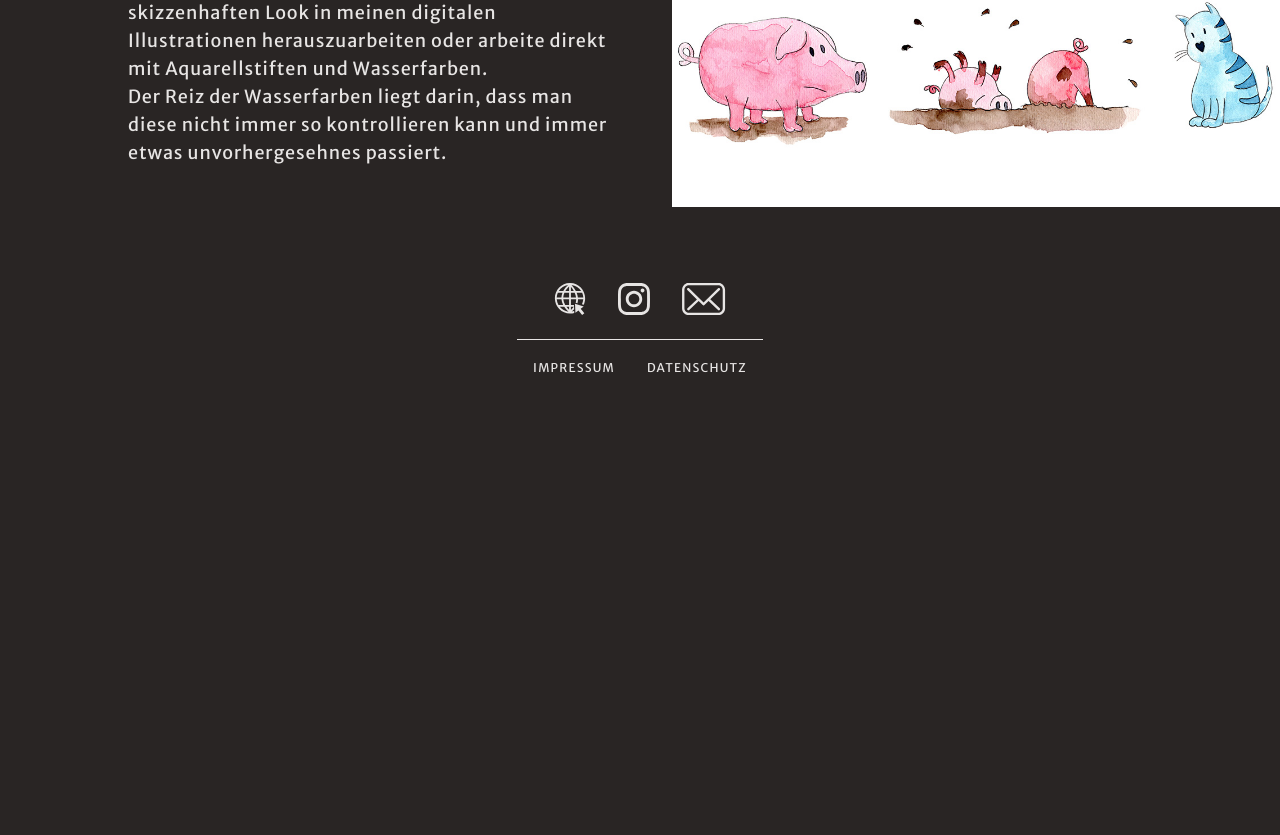
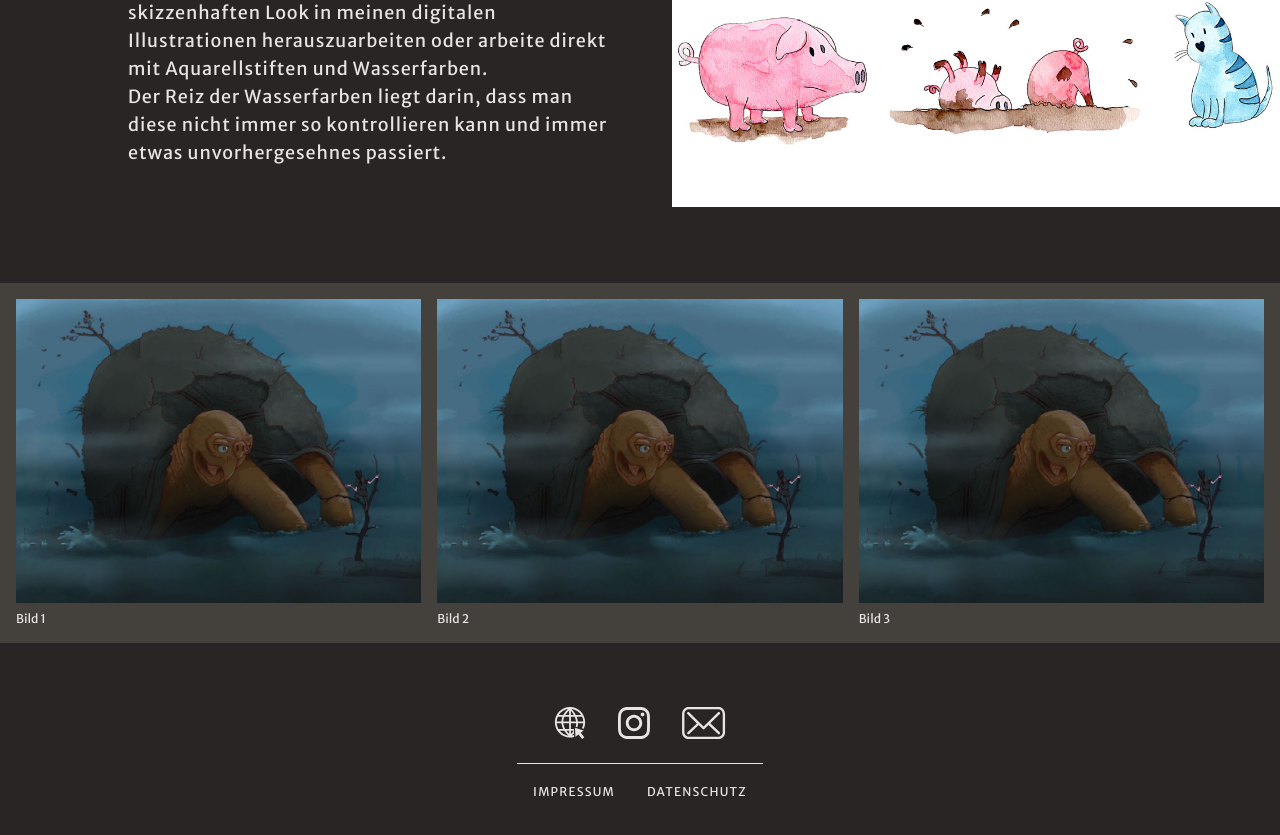
Before and after one commit to sascha-nabrotzky/sascha-nabrotzky.de-illu, a React (Vite) app: page / in a window 1280 px wide. Shown: the part 647-1482 px from the top of the page. Before the commit the page ends 1063 px from the top, so only its background shows below. Built offline with nearby package versions, Linux system fonts and the light colour scheme.

Commit message:
add img box

```diff
--- a/src/App.css
+++ b/src/App.css
@@ -60,8 +60,3 @@ body {
 [data-testid="carousel"] > div {
     border-radius: 0;
 }
-
-/* .bg-grungedot { */
-  /* background-image: url('~@/src/assets/GrungeDot11.png'); */
-  /* background-image: url('./src/assets/images/GrungeDot11.png'); */
-/* } */
--- a/src/App.tsx
+++ b/src/App.tsx
@@ -1,36 +1,22 @@
-import React, { useState } from "react";
-import { BrowserRouter as Router, Routes, Route, Link } from "react-router-dom";
+import React from "react";
+import { BrowserRouter as Router, Routes, Route } from "react-router-dom";
 import Navigation from "./Navigation";
 import About from "./About";
 import Illustration from "./Illustration";
 import Childrensbooks from "./Childrensbooks";
 import Impressum from "./Impressum";
 import Datenschutz from "./Datenschutz";
-import { ReactComponent as InstaLogo } from "../src/assets/icons/instagram-logo.svg";
-import { ReactComponent as GlobeIcon } from "../src/assets/icons/www-globe_white.svg";
-import { ReactComponent as MailIcon } from "../src/assets/icons/mail.svg";
-import { ReactComponent as Logo } from "../src/assets/images/logo_sn.svg";
-import colorSplat from "./assets/images/circle.png";
+import Footer from "./Footer";
+import Header from "./Header";
+
 import "./App.css";
 
 const App = () => {
-    const [currentMail, setMail] = useState("");
-
-    function addMail() {
-        setMail('mailto:illustration@sascha-nabrotzky.de')
-    }
-
     return (
         <Router>
             <div className="App relative grid h-screen grid-rows-[min-content_1fr_min-content]">
-
                 <Navigation />
-
-                <header className="relative flex justify-center mt-48 mb-24 md:mt-16 md:mb-28">
-                    <Logo className="w-full max-w-md text-stone-200 z-10 pt-10" />
-                    <img className="absolute h-60 sm:h-64" src={colorSplat} alt="watercolor splat" />
-                </header>
-
+                <Header />
                 <main className="grid gap-16 p-4 md:p-0 md:grid-cols-default text-stone-200">
                     <Routes>
                         <Route path="/" element={<Illustration />} />
@@ -40,41 +26,7 @@ const App = () => {
                         <Route path="/datenschutz" element={<Datenschutz />} />
                     </Routes>
                 </main>
-
-                <footer className="flex flex-col items-center pt-16 pb-10">
-                    <div className="flex">
-                        <a
-                            className="mx-4 transition-color duration-200 text-stone-200 hover:text-terracotta"
-                            href="https://sascha-nabrotzky.github.io"
-                            target="_blank"
-                            title="Zu meiner GitHub-Website"
-                        >
-                            <GlobeIcon className="h-8" />
-                        </a>
-                        <a
-                            className="mx-4 transition-color duration-200 text-stone-200 hover:text-terracotta"
-                            href="https://www.instagram.com/sascha_nabrotzky"
-                            target="_blank"
-                            title="Zu meinem Instagram-Account"
-                        >
-                            <InstaLogo className="h-8" />
-                        </a>
-                        <a
-                            className="mx-4 transition-color duration-300 text-stone-200 hover:text-terracotta"
-                            href={`${currentMail}`}
-                            target="_blank"
-                            rel="noreferrer"
-                            title="Schreib mir eine E-Mail"
-                            onClick={addMail}
-                        >
-                            <MailIcon className="h-8" />
-                        </a>
-                    </div>
-                    <div className="flex mt-6 pt-5 border-t border-stone-200">
-                        <Link to="/impressum"className="text-stone-200 hover:text-terracotta transition-color duration-200 uppercase tracking-widest text-xs mx-4">Impressum</Link>
-                        <Link to="/datenschutz"className="text-stone-200 hover:text-terracotta transition-color duration-200 uppercase tracking-widest text-xs mx-4">Datenschutz</Link>
-                    </div>
-                </footer>
+                <Footer/>
             </div>
         </Router>
     );
--- /dev/null
+++ b/src/Footer.tsx
@@ -0,0 +1,53 @@
+import React, { useState } from "react";
+import {  Link } from "react-router-dom";
+import { ReactComponent as InstaLogo } from "../src/assets/icons/instagram-logo.svg";
+import { ReactComponent as GlobeIcon } from "../src/assets/icons/www-globe_white.svg";
+import { ReactComponent as MailIcon } from "../src/assets/icons/mail.svg";
+
+
+const Footer = () => {
+    const [currentMail, setMail] = useState("");
+
+    function addMail() {
+        setMail('mailto:illustration@sascha-nabrotzky.de')
+    }
+
+    return (
+        <footer className="flex flex-col items-center pt-16 pb-10">
+            <div className="flex">
+                <a
+                    className="mx-4 transition-color duration-200 text-stone-200 hover:text-terracotta"
+                    href="https://sascha-nabrotzky.github.io"
+                    target="_blank"
+                    title="Zu meiner GitHub-Website"
+                >
+                    <GlobeIcon className="h-8" />
+                </a>
+                <a
+                    className="mx-4 transition-color duration-200 text-stone-200 hover:text-terracotta"
+                    href="https://www.instagram.com/sascha_nabrotzky"
+                    target="_blank"
+                    title="Zu meinem Instagram-Account"
+                >
+                    <InstaLogo className="h-8" />
+                </a>
+                <a
+                    className="mx-4 transition-color duration-300 text-stone-200 hover:text-terracotta"
+                    href={`${currentMail}`}
+                    target="_blank"
+                    rel="noreferrer"
+                    title="Schreib mir eine E-Mail"
+                    onClick={addMail}
+                >
+                    <MailIcon className="h-8" />
+                </a>
+            </div>
+            <div className="flex mt-6 pt-5 border-t border-stone-200">
+                <Link to="/impressum"className="text-stone-200 hover:text-terracotta transition-color duration-200 uppercase tracking-widest text-xs mx-4">Impressum</Link>
+                <Link to="/datenschutz"className="text-stone-200 hover:text-terracotta transition-color duration-200 uppercase tracking-widest text-xs mx-4">Datenschutz</Link>
+            </div>
+        </footer>
+    )
+}
+
+export default Footer;
--- /dev/null
+++ b/src/Header.tsx
@@ -0,0 +1,15 @@
+import React from "react";
+import { ReactComponent as Logo } from "../src/assets/images/logo_sn.svg";
+import colorSplat from "./assets/images/circle.png";
+
+
+const Header = () => {
+    return (
+        <header className="relative flex justify-center mt-48 mb-24 md:mt-16 md:mb-28">
+            <Logo className="w-full max-w-md text-stone-200 z-10 pt-10" />
+            <img className="absolute h-60 sm:h-64" src={colorSplat} alt="watercolor splat" />
+        </header>
+    )
+}
+
+export default Header;
--- a/src/Illustration.tsx
+++ b/src/Illustration.tsx
@@ -53,6 +53,35 @@ const Illustration = () => {
                     />
                 </Carousel>
             </div>
+            <div className="grid grid-cols-1 sm:grid-cols-2 md:grid-cols-3 col-start-1 md:col-span-4 gap-4 p-4 bg-stone-700">
+                <figure>
+                    <img
+                        src={image6}
+                        alt="Illustration Morla"
+                        loading="lazy"
+                        className=""
+                    />
+                    <figcaption className="mt-2 text-xs">Bild 1</figcaption>
+                </figure>
+                <figure>
+                    <img
+                        src={image6}
+                        alt="Illustration Morla"
+                        loading="lazy"
+                        className=""
+                    />
+                    <figcaption className="mt-2 text-xs">Bild 2</figcaption>
+                </figure>
+                <figure>
+                    <img
+                        src={image6}
+                        alt="Illustration Morla"
+                        loading="lazy"
+                        className=""
+                    />
+                    <figcaption className="mt-2 text-xs">Bild 3</figcaption>
+                </figure>
+            </div>
         </>
     );
 }
--- a/tailwind.config.cjs
+++ b/tailwind.config.cjs
@@ -18,13 +18,14 @@ module.exports = {
             backgroundImage: {
                 dot: "radial-gradient(rgba(20, 20, 20, 0.6) 2px, transparent 2px)",
                 // ~@ wird in vite.config für src gesetzt
-                grungedot: "url('~@/assets/images/GrungeDot11.png')"
+                grungedot: "url('~@/assets/images/GrungeDot11.webp')"
             },
             backgroundSize: {
                 '10': '10px 10px',
             },
             gridTemplateColumns: {
-                'default': 'minmax(2rem, 1fr) repeat(2, minmax(0, 30rem)) minmax( 2rem, 1fr)',
+                'default': 'minmax(2rem, 1fr) repeat(2, minmax(0, 30rem)) minmax(2rem, 1fr)',
+                'imgBox': 'minmax(2rem, 1fr) repeat(3, 1fr) minmax( 2rem, 1fr)',
             },
         },
     },
```
Also changed, not shown: src/assets/images/GrungeDot11.png (deleted), src/assets/images/GrungeDot11.webp (added).
